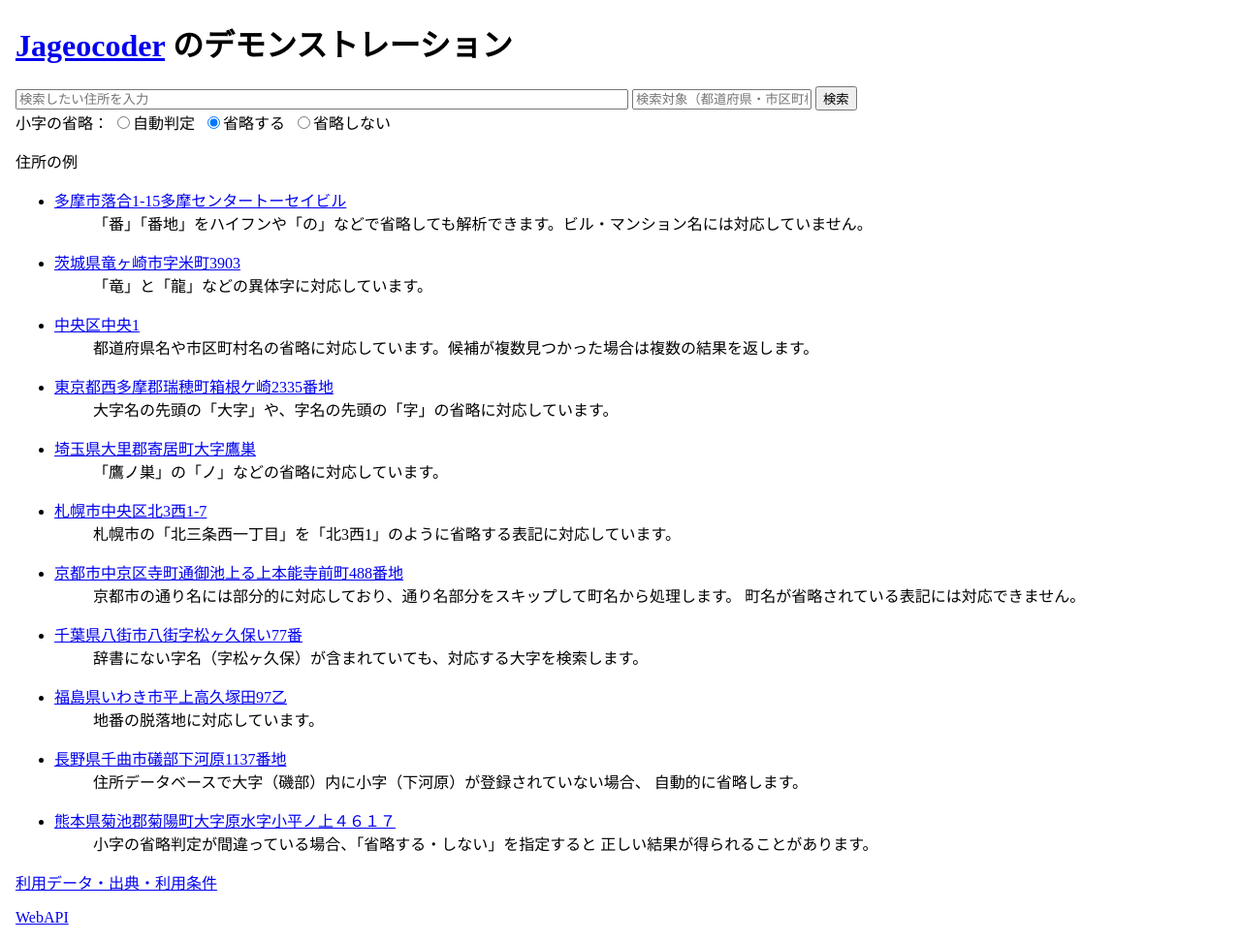
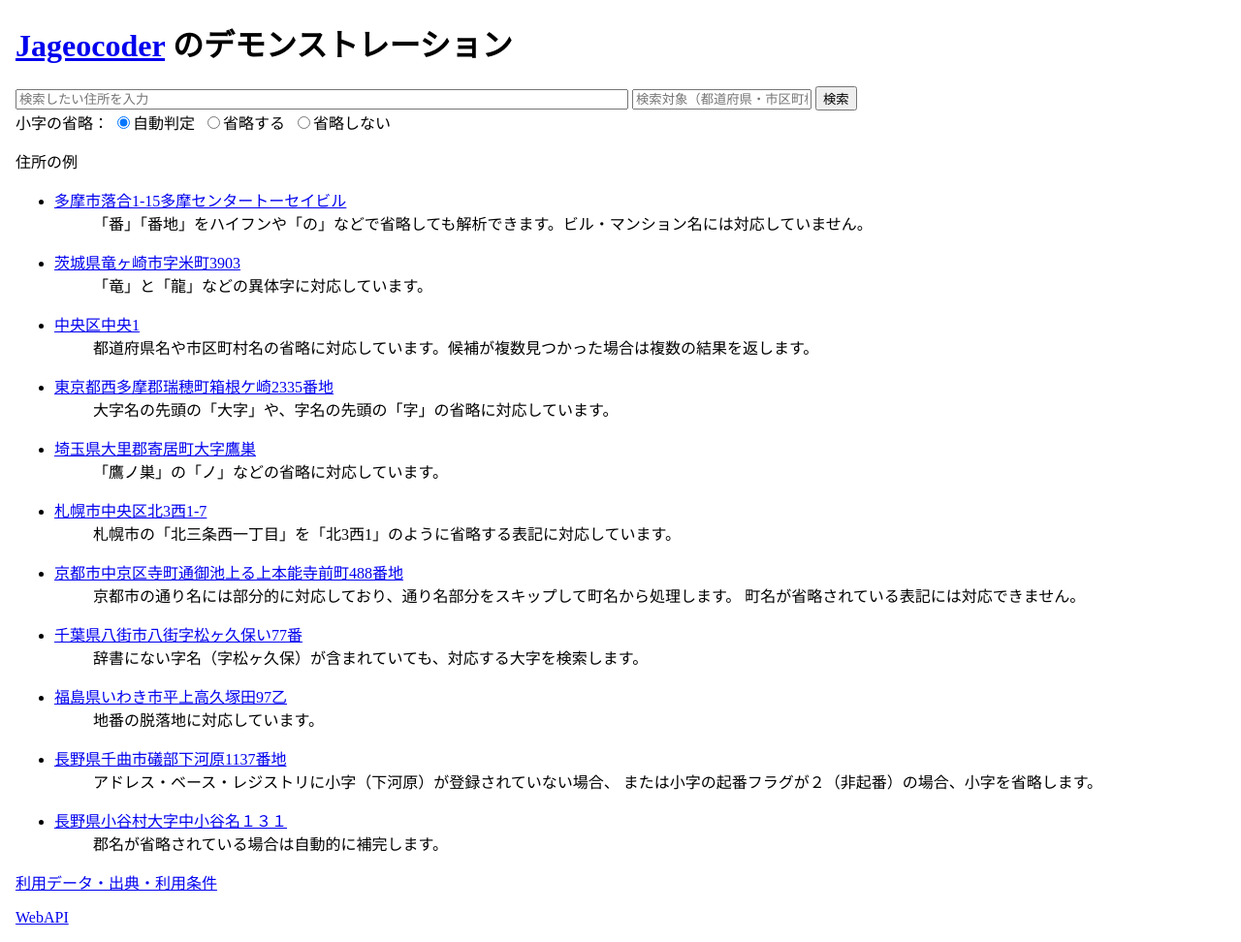
Before and after one commit to t-sagara/jageocoder, a Flask app: page / in a window 1280 px wide. Shown: the whole page at 97% size. Run offline with Flask 2, Linux system fonts and the light colour scheme; parts of the project's set-up code (start-up, migrations or seed data) failed here and were passed over.

Commit message:
Update flask demo.

```diff
--- a/flask-demo/app.py
+++ b/flask-demo/app.py
@@ -27,7 +27,7 @@ def _split_args(val: str) -> List[str]:
 @app.route("/")
 def index():
     query = request.args.get('q', '')
-    skip_aza = request.args.get('skip_aza', 'on')
+    skip_aza = request.args.get('skip_aza', 'auto')
     area = request.args.get('area', '')
     return render_template(
         'index.html',
--- a/flask-demo/templates/index.html
+++ b/flask-demo/templates/index.html
@@ -124,10 +124,16 @@
         <dt><a href="{{ url_for('search',
           q='長野県千曲市礒部下河原1137番地', skip_aza='auto') }}">
         長野県千曲市礒部下河原1137番地</a></dt>
-        <dd>住所データベースで大字（磯部）内に小字（下河原）が登録されていない場合、
-        自動的に省略します。</dd>
+        <dd>アドレス・ベース・レジストリに小字（下河原）が登録されていない場合、
+        または小字の起番フラグが２（非起番）の場合、小字を省略します。</dd>
       </dl></li>
       <li><dl>
+        <dt><a href="{{ url_for('search',
+          q='長野県小谷村大字中小谷丙１３１', skip_aza='auto') }}">
+        長野県小谷村大字中小谷名１３１</a></dt>
+        <dd>郡名が省略されている場合は自動的に補完します。</dd>
+      </dl></li>
+      <!--li><dl>
         <dt><a href="{{ url_for('search',
           q='熊本県菊池郡菊陽町大字原水字小平ノ上４６１７',
           skip_aza='on') }}">
@@ -135,7 +141,7 @@
         <dd>小字の省略判定が間違っている場合、「省略する・しない」を指定すると
           正しい結果が得られることがあります。
         </dd>
-      </dl></li>
+      </dl></li-->
     </ul>
     <p><a href="{{ url_for('license') }}">利用データ・出典・利用条件</a></p>
     <p><a href="{{ url_for('webapi') }}">WebAPI</a></p>
--- a/jageocoder/__init__.py
+++ b/jageocoder/__init__.py
@@ -19,7 +19,7 @@ running the following steps.
     >>> jageocoder.searchNode('<Japanese-address>')
 """
 
-__version__ = '1.3.1dev1'  # The package version
+__version__ = '1.3.1'  # The package version
 __dictionary_version__ = '20220519'  # Compatible dictionary version
 __author__ = 'Takeshi Sagara <sagara@info-proto.com>'
 
```
